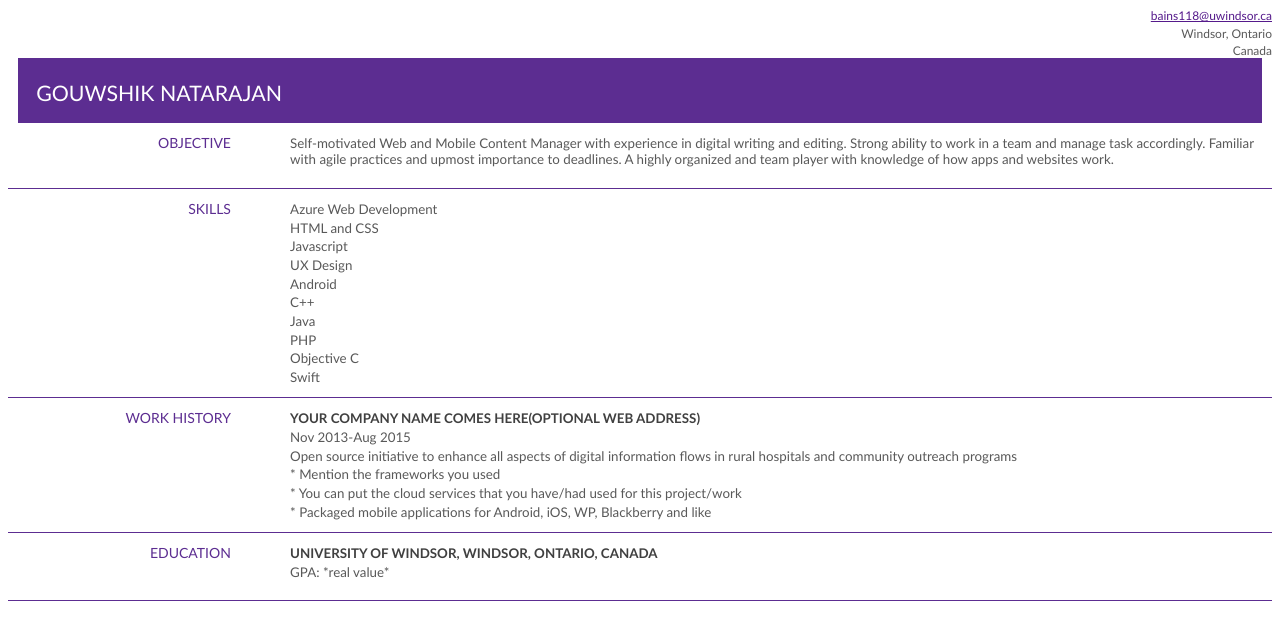
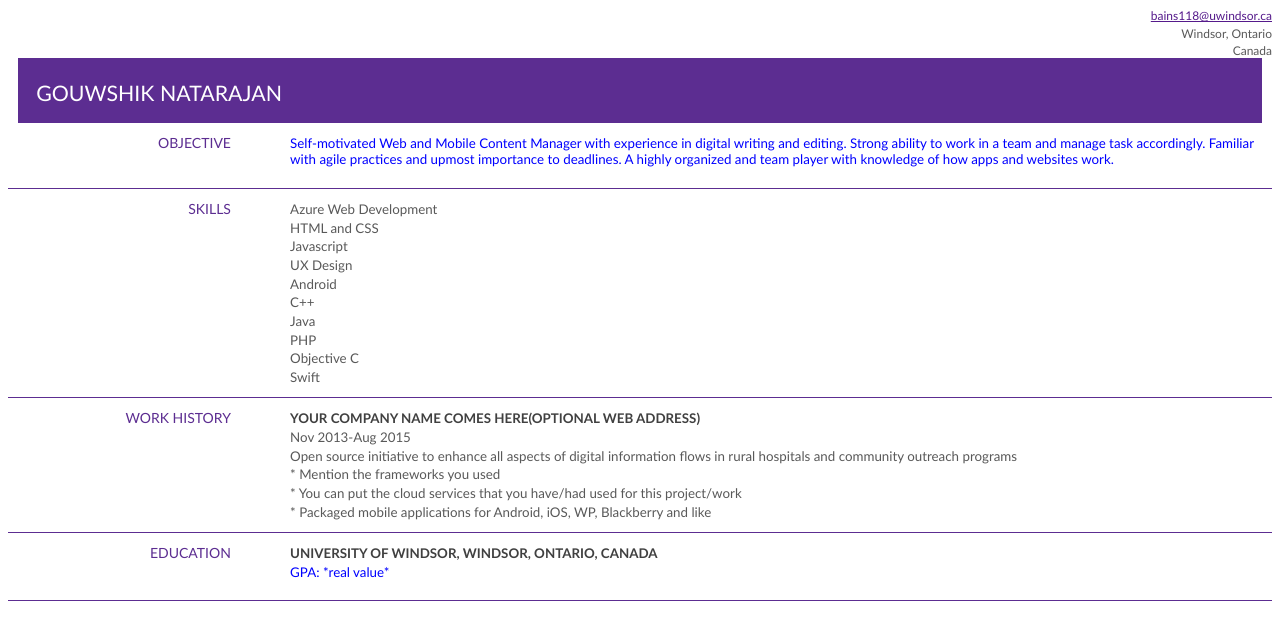
Before and after one commit to gouwshik/gouwshik.github.io, a plain HTML site: page index.html in a window 1280 px wide. Drawn offline with Linux system fonts and the light colour scheme.

Commit message:
Update index.html

```diff
--- a/index.html
+++ b/index.html
@@ -29,7 +29,7 @@
         mso-hansi-theme-font: minor-latin;
         mso-bidi-font-family: "Times New Roman";
         mso-bidi-theme-font: minor-bidi;
-        color: #595959;
+        color: blue;
         mso-themecolor: text1;
         mso-themetint: 166;
         mso-font-kerning: 10.0pt;
```
